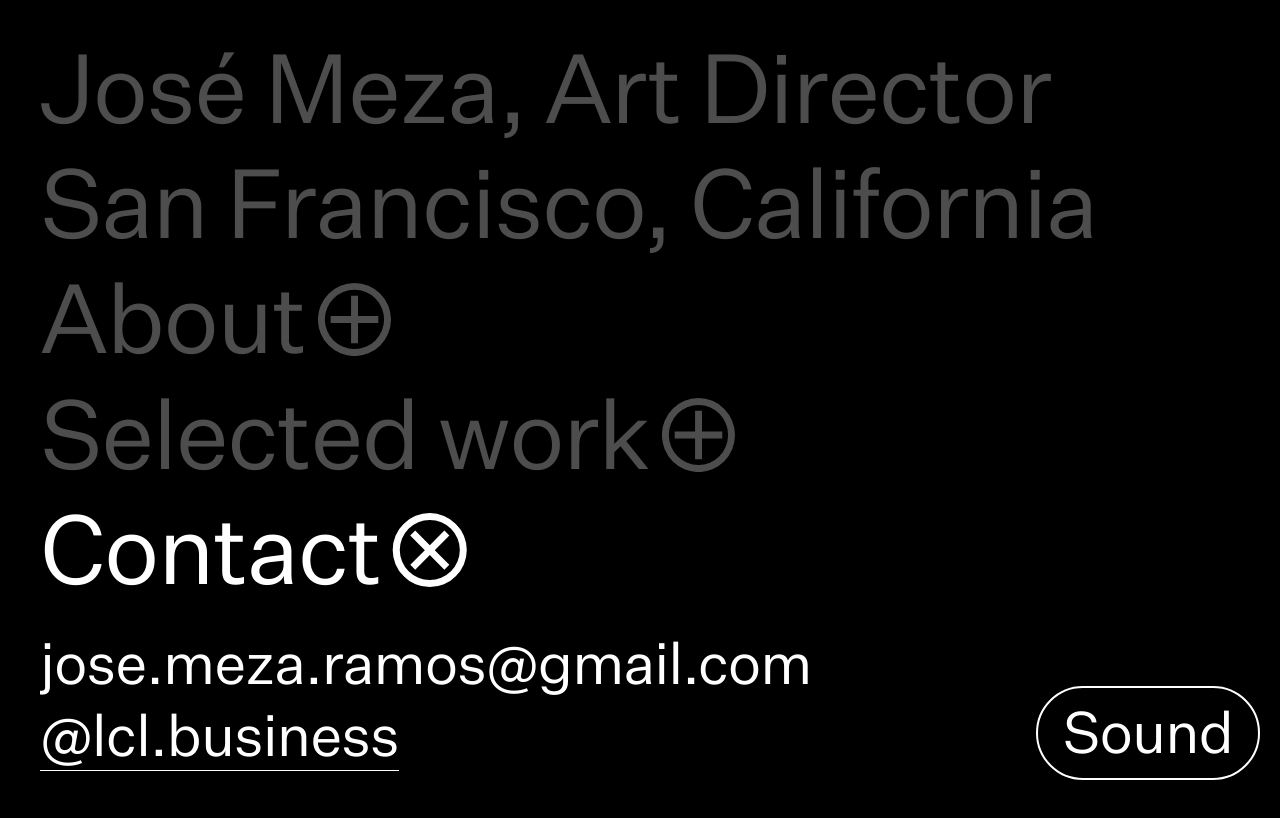
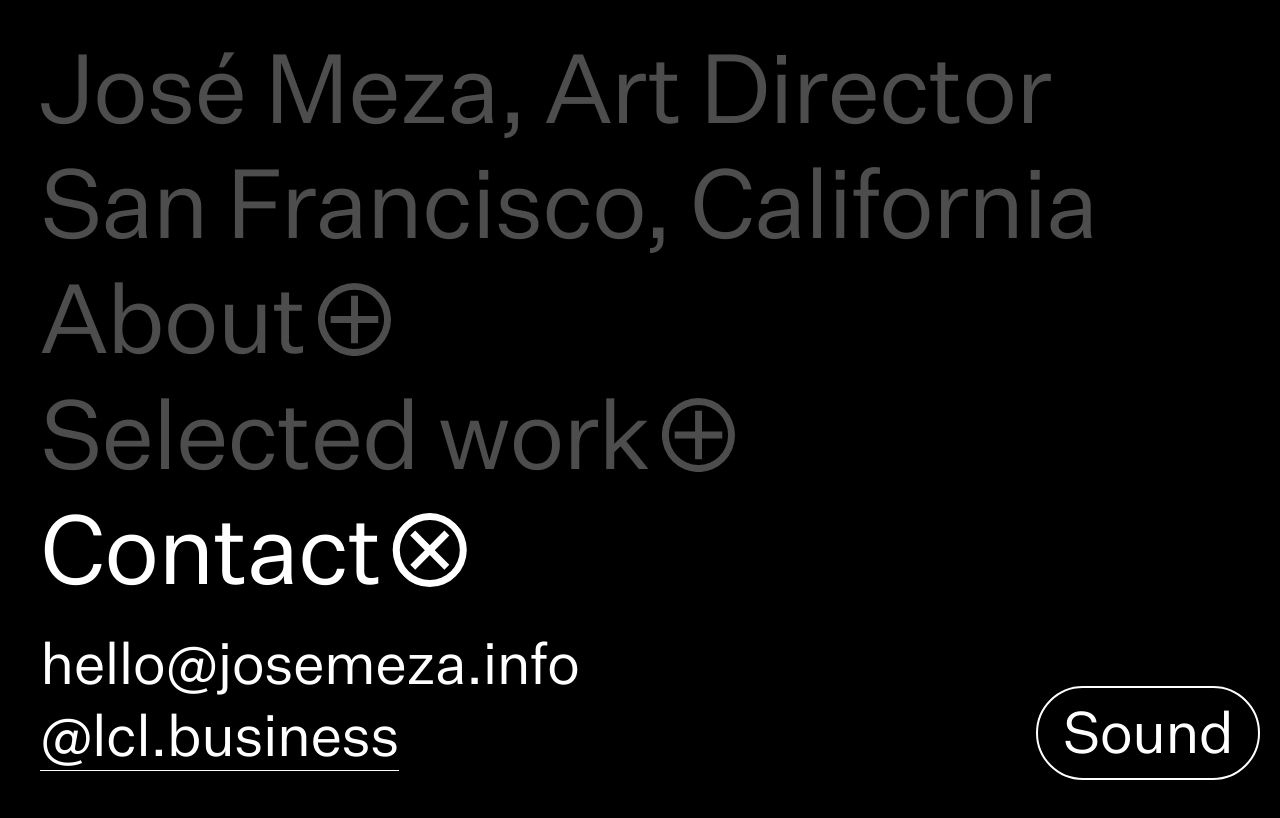
Before and after one commit to josemeza/Personal-Website-Gabe, a plain HTML site: page index.html in a window 1280 px wide. Both pictures are taken after a click on the element "Contact". Drawn offline with Linux system fonts and the light colour scheme; no server answers.

Commit message:
contact update

```diff
--- a/index.html
+++ b/index.html
@@ -97,7 +97,7 @@ Development by Gabe Ferreira
 			</div><!--expandablePanelTrigger-->
 			<div class="expandablePanelContentContainer">
 				<div class="expandablePanelContent smallerText">
-					jose.meza.ramos@gmail.com<br>
+					hello@josemeza.info<br>
 					<a href="http://instagram.com/lcl.business" target="_blank" class="newPageLink">@lcl.business</a>
 				</div><!--expandablePanelContent-->
 			</div><!--expandablePanelContentContainer-->
```
Also changed, not shown: 2 other files.
